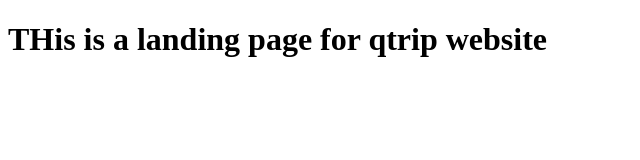
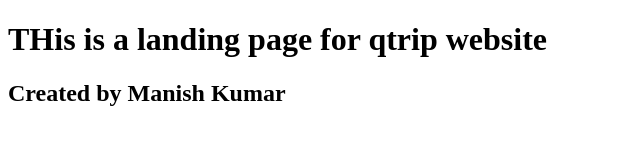
Before and after one commit to officialmanishkr98/qtrip, a plain HTML site: page index.html in a window 1280 px wide. Shown: the whole page, without its empty margins (0-640 px from the left). Drawn offline with Linux system fonts and the light colour scheme.

Commit message:
landing page

```diff
--- a/index.html
+++ b/index.html
@@ -7,5 +7,6 @@
 </head>
 <body>
     <h1>THis is a landing page for qtrip website</h1>
+    <h2>Created by Manish Kumar</h2>
 </body>
 </html>
```
